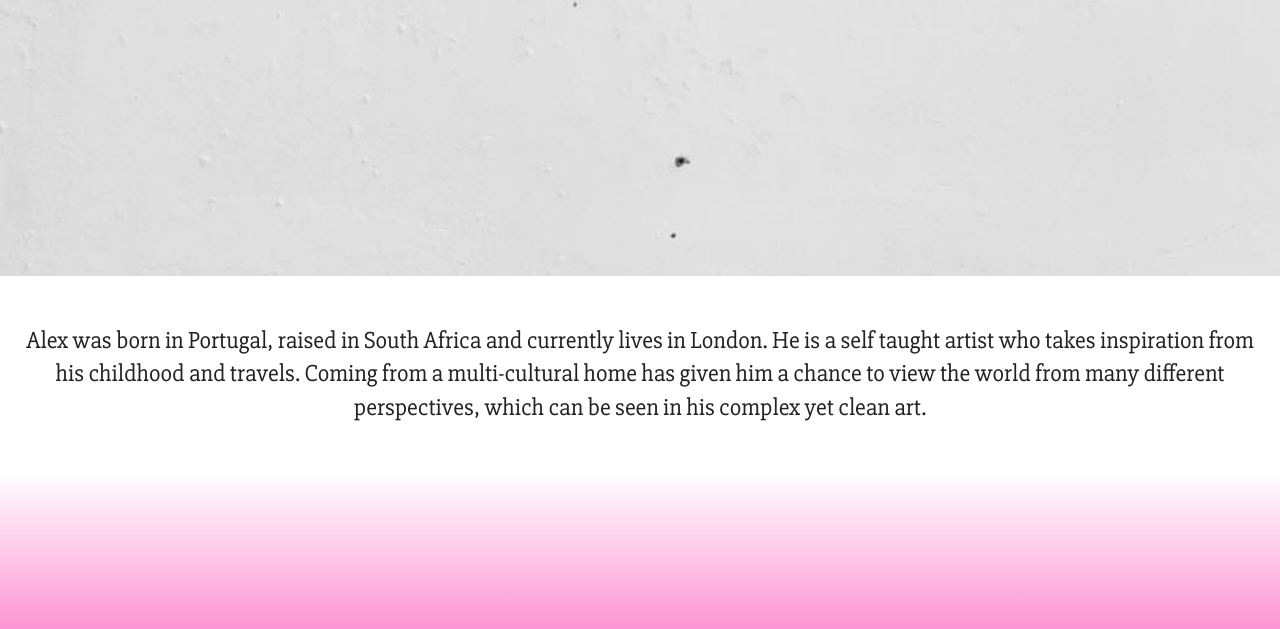
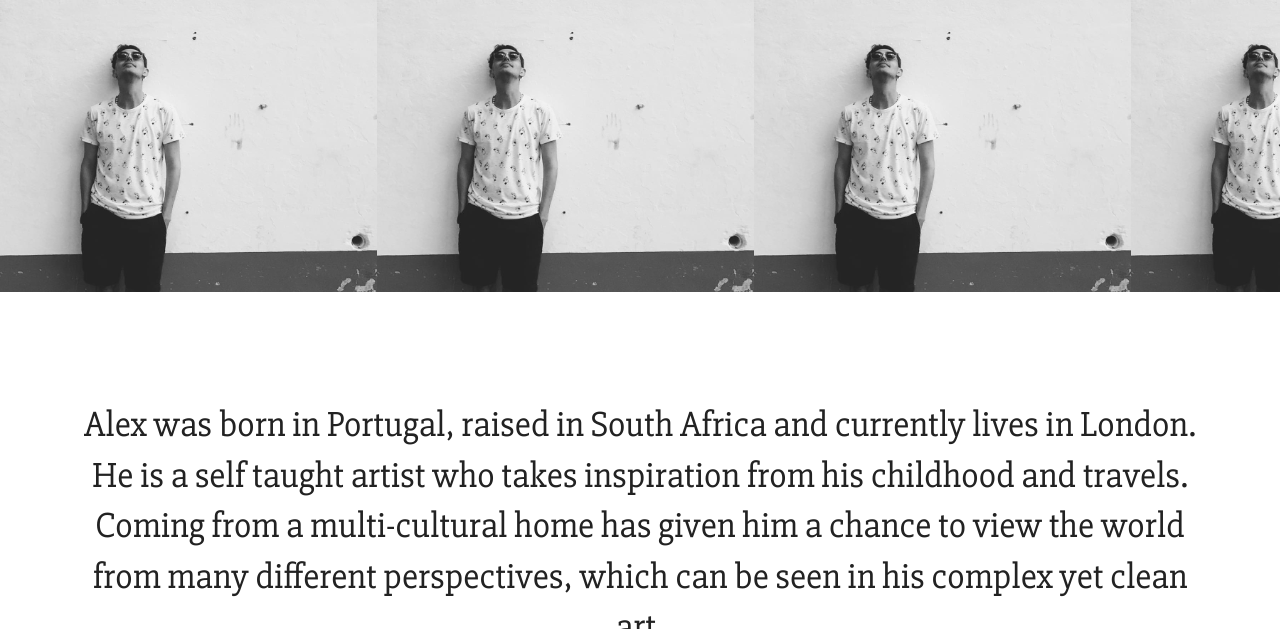
Before and after one commit to HHenry88/alexos, a plain HTML site: page website/about/index.html in a window 1280 px wide. Shown: the part 554-1183 px from the top of the page. Drawn offline with nearby package versions, Linux system fonts and the light colour scheme.

Commit message:
Update main.css
updated footer height

```diff
--- a/website/css/main.css
+++ b/website/css/main.css
@@ -505,7 +505,7 @@ footer .copyright {
 }
 
 .text {
-    font-size: 3em;
+    font-size: 1.5em;
     padding: 2em 0;
     position: absolute;
   }
@@ -537,22 +537,46 @@ header .alexos-icon img {
     width: 30px;
   }
 
-footer .container {
-    height: 250px;
-    display:flex;
-    align-items: flex-end;
-    padding: 0 1.5em 1.5em 0;
-  }
+footer .container{
+  height: 7em;
+}
+
 footer .icons {
     width: 5%;
 }
 footer .social {
     display: flex;
     justify-content: flex-end;
+}
+
+/* about page  */
+
+.about-me .picture {
+  background: url('../img/alex.jpg');
+  background-size: contain;
 
 }
+
+.about-me p  {
+  font-family: 'Special Elite', cursive;
+  font-size: 2em;
+  padding: 1em 0 0 14.5em;
 }
-   @media only screen and (min-width: 35em) {
+
+.bio p {
+  font-size: 1.5em;
+  width: 100%;
+  padding: 2em;
+  font-family: 'Slabo 27px', serif;
+  text-align: center;
+}
+
+footer .container{
+  padding: 0;
+  height: 5em;
+}
+
+@media only screen and (min-width: 35em) {
     /* Style adjustments for viewports that meet the condition */
 }
 
```
